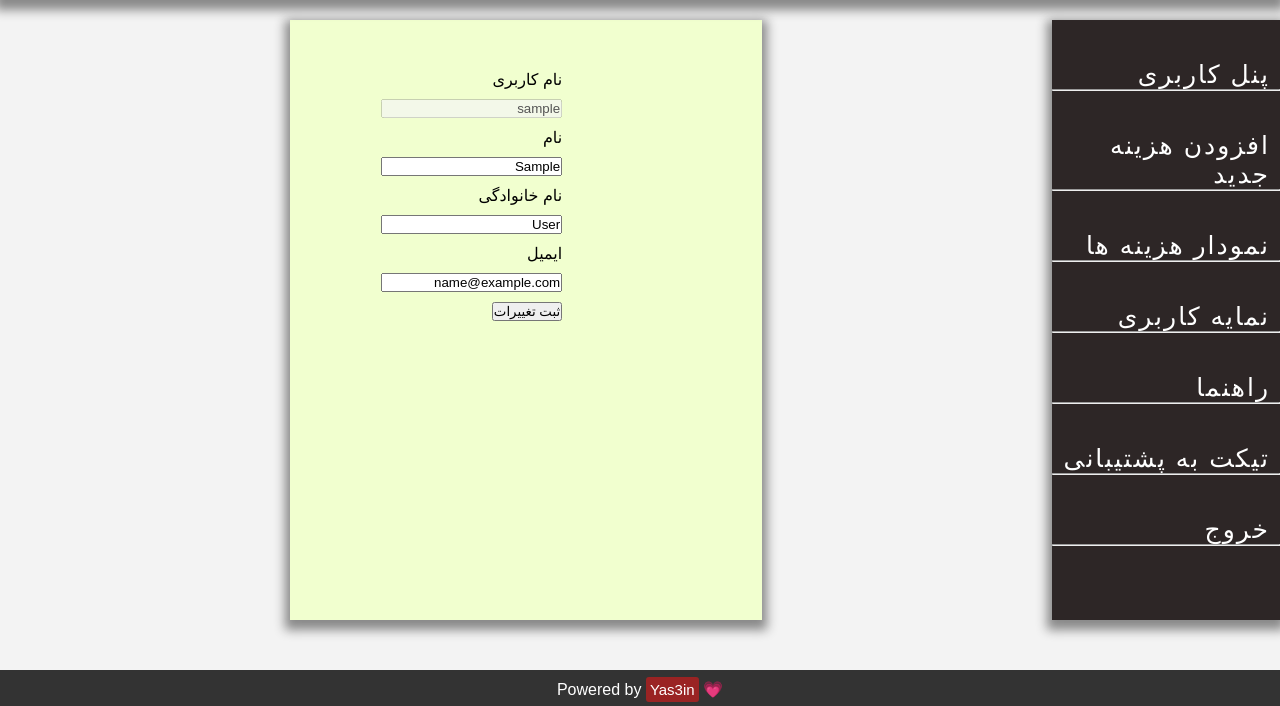
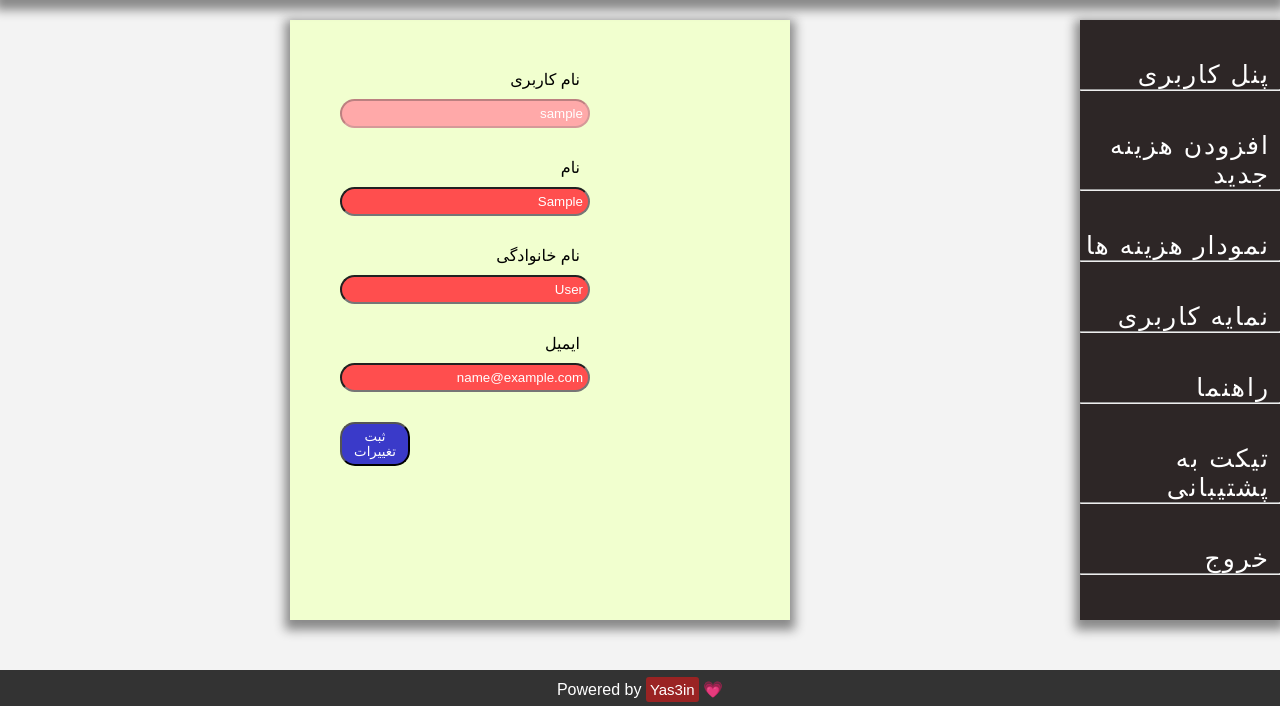
Before and after one commit to yas3in/cost-calculation, a Django app: page /user-information/ in a window 1280 px wide. Shown: the part 80-786 px from the top of the page. Run offline with Django 4.2, Linux system fonts and the light colour scheme; the visitor is signed in with stand-in values (Sample User, id 1).

Commit message:
edit user information page

```diff
--- a/calculation/static/calculation/css/user_information.css
+++ b/calculation/static/calculation/css/user_information.css
@@ -76,9 +76,36 @@
 
 form input {
     margin: 10px auto;
+    padding: 5px;
+    border-radius: 15px;
+    background-color: rgb(255, 78, 78);
+    width: 250px;
+    color: #ffffff;
+    margin-bottom: 30px;
+    box-sizing: border-box;
+    box-shadow: 3px black;
 }
 
 form button {
     direction: ltr;
     display: inline;
+    padding: 5px;
+    background-color: #3a3ac9;
+    color: #ffffff;
+    margin-right: 180px;
+    border-radius: 15px;
 }
+
+form button:hover {
+    background-color: rgb(255, 78, 78);
+}
+
+form input:disabled {
+    background-color: rgb(255, 169, 169);
+}
+
+label {
+    margin-right: 10px;
+    padding-top: 10px;
+    margin-top: 30px;
+}
```
